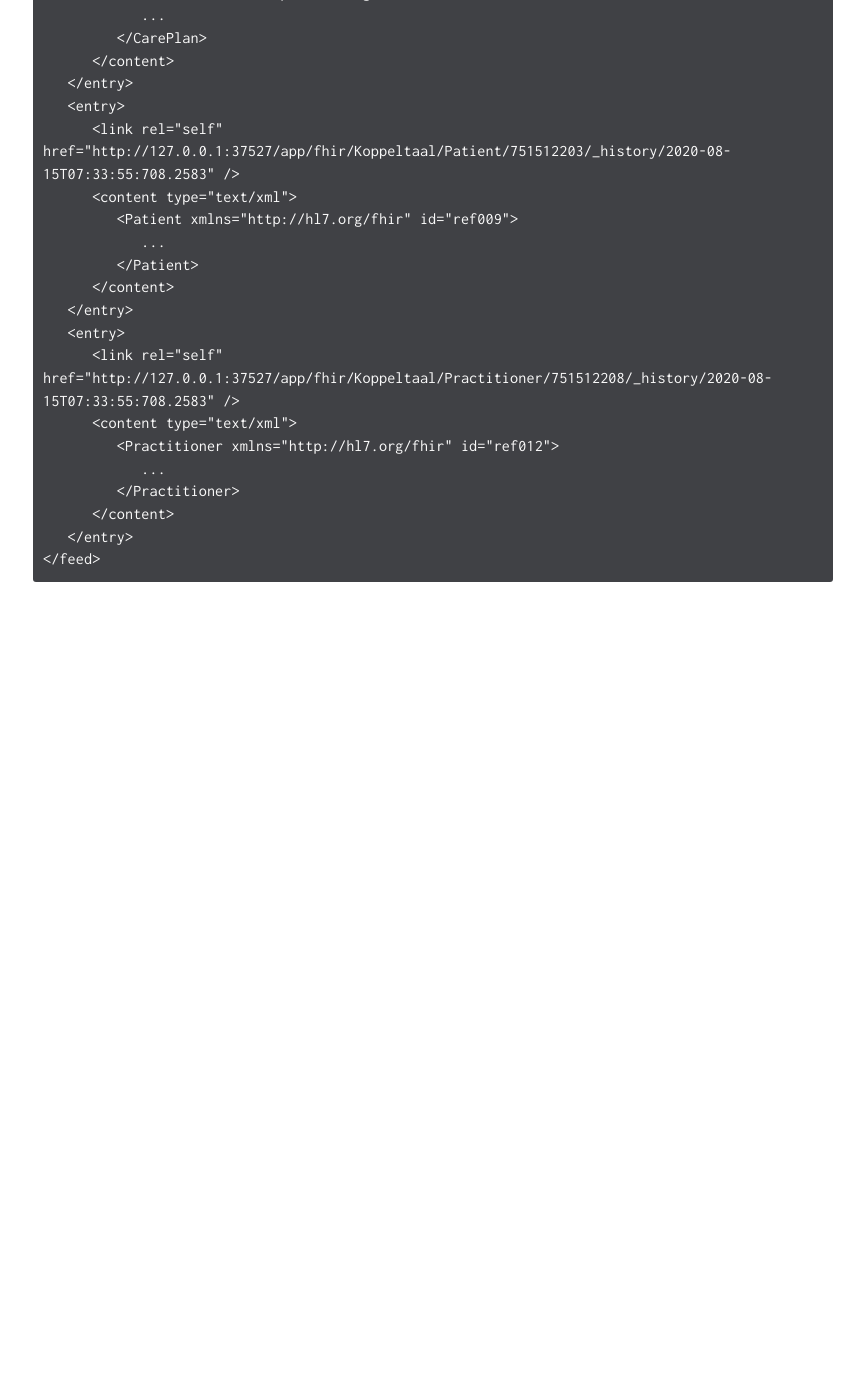
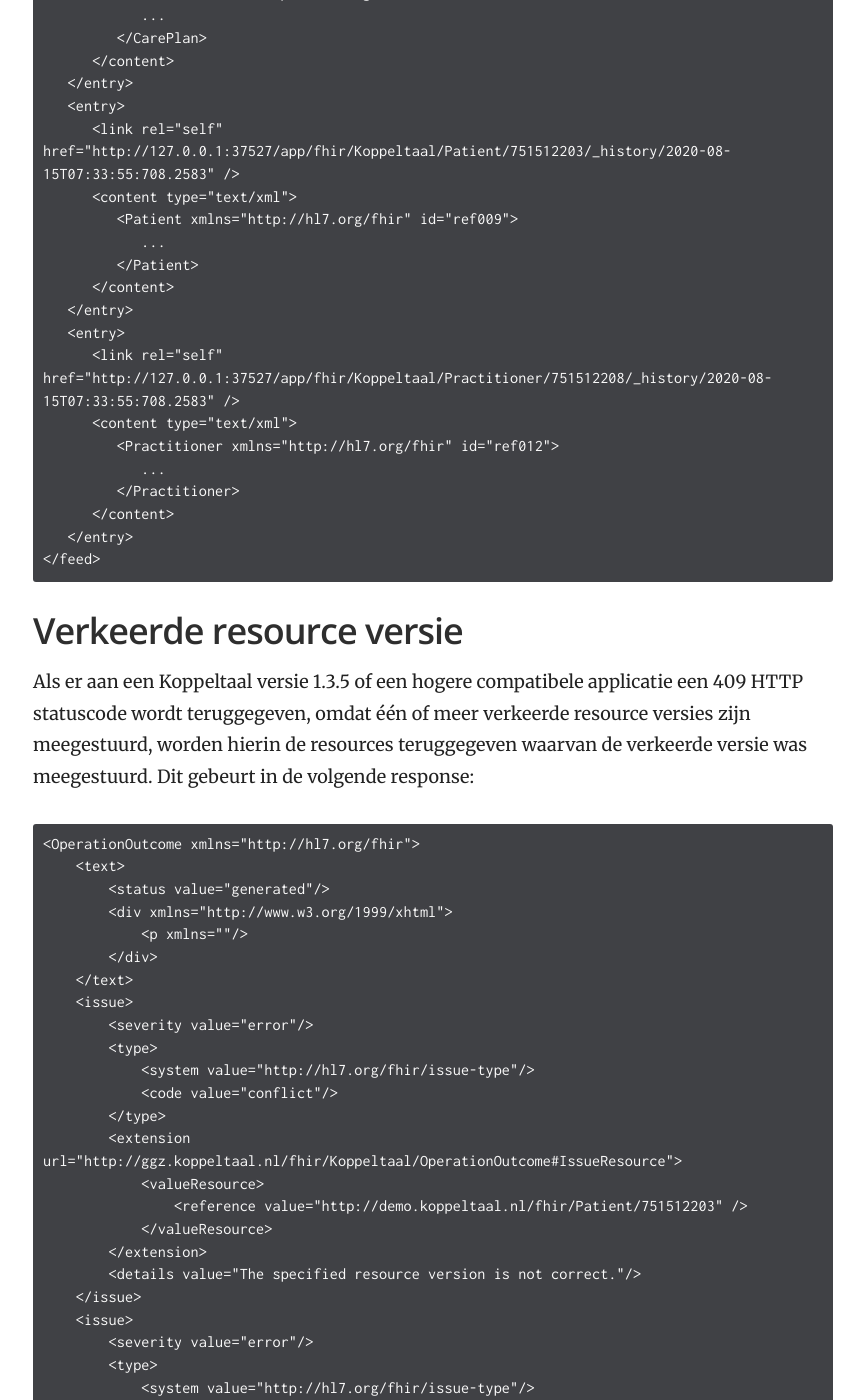
Before and after one commit to Koppeltaal/Koppeltaal-Documentation, a Jekyll site: the page built from voorbeelden-koppeltaal-berichtenverkeer.md, in a window 1280 px wide and 1400 px high, scrolled down 6207 px. Shown: the whole window, without its empty margins (357-1221 px from the left). Built offline with Jekyll 4.4.1, drawn with Linux system fonts in a browser that asks for light colours; before the commit the page ends 6837 px from its top, so only the background shows below that; some of the changed text lies outside the part shown.

Commit message:
GitBook: [master] one page modified

````diff
--- a/voorbeelden-koppeltaal-berichtenverkeer.md
+++ b/voorbeelden-koppeltaal-berichtenverkeer.md
@@ -190,7 +190,7 @@ Applicaties die geabonneerd zijn op de `CreateOrUpdateCarePlan` krijgen een verr
 
 ## Updaten van een CarePlan
 
-Bij het aanpassen van een CarePlan moet men de juiste versies van de resources gebruiken om een mutatue doorgevoerd te krijgen
+Bij het aanpassen van een CarePlan moet men de juiste versies van de resources gebruiken om een mutatie doorgevoerd te krijgen door de Koppeltaal server.
 
 ```markup
 <feed xmlns="http://www.w3.org/2005/Atom">
@@ -251,3 +251,65 @@ Bij het aanpassen van een CarePlan moet men de juiste versies van de resources g
    </entry>
 </feed>
 ```
+
+## Verkeerde resource versie
+
+Als er aan een Koppeltaal versie 1.3.5 of een hogere compatibele applicatie een 409 HTTP statuscode wordt teruggegeven, omdat één of meer verkeerde resource versies zijn meegestuurd, worden hierin de resources teruggegeven waarvan de verkeerde versie was meegestuurd. Dit gebeurt in de volgende response:
+
+```markup
+<OperationOutcome xmlns="http://hl7.org/fhir">
+    <text>
+        <status value="generated"/>
+        <div xmlns="http://www.w3.org/1999/xhtml">
+            <p xmlns=""/>
+        </div>
+    </text>
+    <issue>
+        <severity value="error"/>
+        <type>
+            <system value="http://hl7.org/fhir/issue-type"/>
+            <code value="conflict"/>
+        </type>
+        <extension url="http://ggz.koppeltaal.nl/fhir/Koppeltaal/OperationOutcome#IssueResource">
+            <valueResource>
+                <reference value="http://demo.koppeltaal.nl/fhir/Patient/751512203" />
+            </valueResource>
+        </extension>
+        <details value="The specified resource version is not correct."/>
+    </issue>
+    <issue>
+        <severity value="error"/>
+        <type>
+            <system value="http://hl7.org/fhir/issue-type"/>
+            <code value="conflict"/>
+        </type>
+        <extension url="http://ggz.koppeltaal.nl/fhir/Koppeltaal/OperationOutcome#IssueResource">
+            <valueResource>
+                <reference value="http://demo.koppeltaal.nl/fhir/Practitioner/751512208" />
+            </valueResource>
+        </extension>
+        <details value="The specified resource version is not correct."/>
+    </issue>
+</OperationOutcome>
+```
+
+## Onbekende resource
+
+Als er een bericht verstuurd wordt naar de Koppeltaal Server met daarin een resource die Koppeltaal niet ondersteunt \(in dit voorbeeld ‘Condition’\), wordt de volgende respons geretourneerd:
+
+```markup
+<OperationOutcome xmlns="http://hl7.org/fhir">
+    <text>
+        <status value="generated"/>
+        <div xmlns="http://www.w3.org/1999/xhtml">
+            <p xmlns="">
+                at IExtOnFHIR FHIRExceptionAction.Run(ActionInput, Input, ActionOutputRequest, RequestedOutputs) ...
+            </p>
+        </div>
+    </text>
+    <issue>
+        <severity value="error"/>
+        <details value="The resource type 'Condition' is not supported"/>
+    </issue>
+</OperationOutcome>
+```
````
